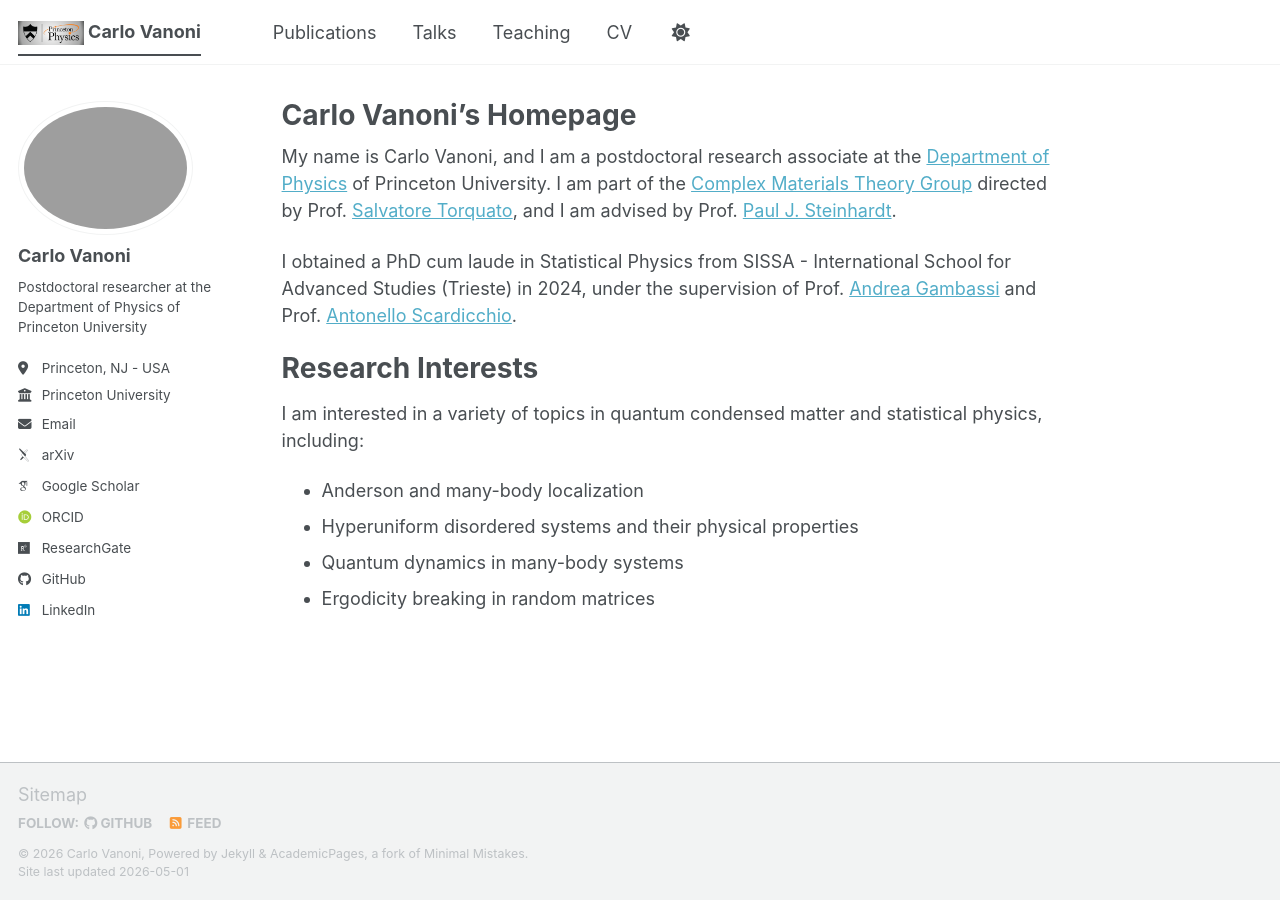
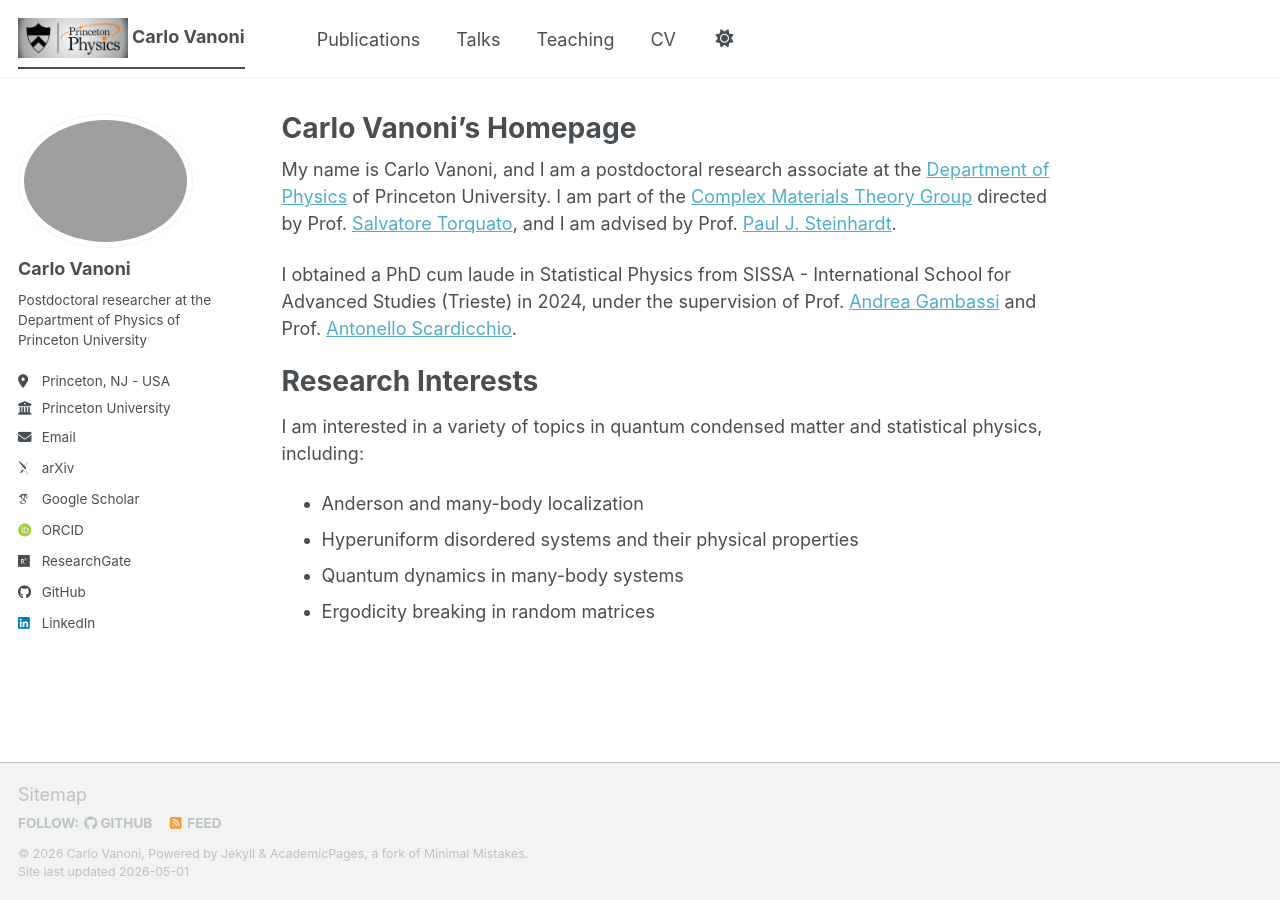
Before and after one commit to CarloVanoni/carlovanoni.github.io, a Jekyll site: the page built from _pages/about.md, in a window 1280 px wide. Built offline with Jekyll 4.4.1, drawn with Linux system fonts in a browser that asks for light colours; some web fonts are replaced; a script bundle is joined from its source files by our own code; library files that are not in the unit come from our copies.

Commit message:
Increase logo height in masthead

```diff
--- a/_includes/masthead.html
+++ b/_includes/masthead.html
@@ -10,7 +10,7 @@
               <img src="{{ base_path }}/images/Logo.001.png"
                alt="Carlo Vanoni logo"
                class="site-logo"
-               style="height: 24px; width: auto; max-height: 24px;">
+               style="height: 40px; width: auto; max-height: 40px;">
               <span>{{ site.title }}</span>
             </a>
           </li>
```
